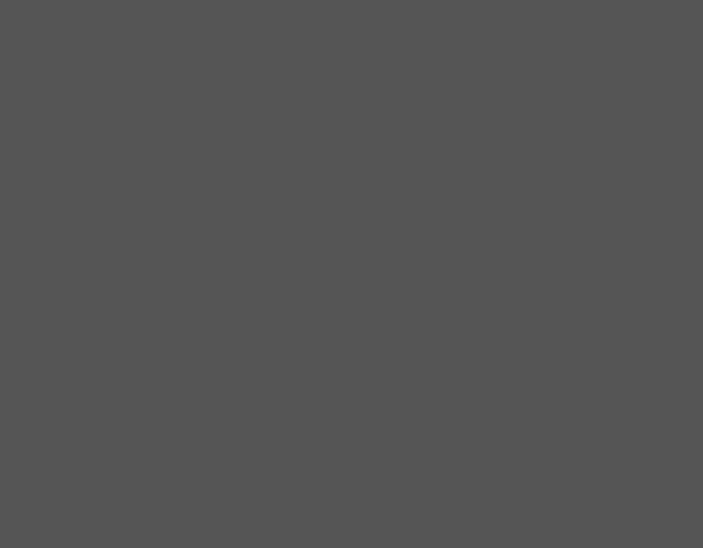
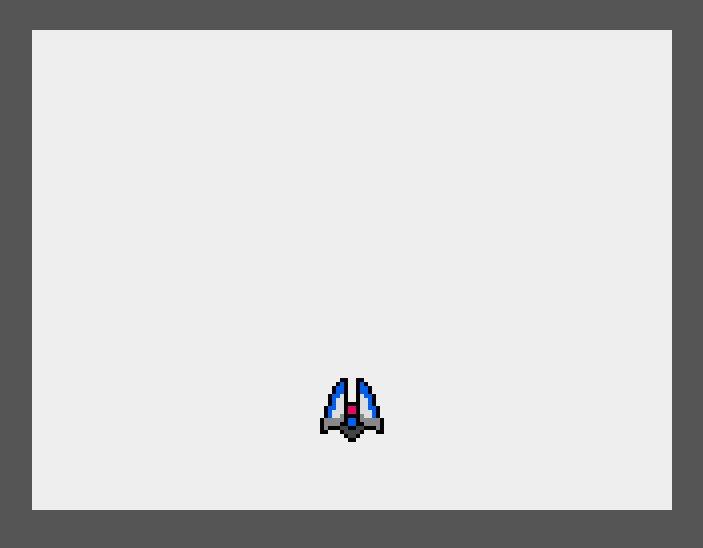
Before and after one commit to nabeliwo/canvas-shooting, a plain HTML site: page index.html in a window 1280 px wide. Shown: the whole page, without its empty margins (288-991 px from the left). Drawn offline with Linux system fonts and the light colour scheme.

Commit message:
:sparkles: Add Viper move function

```diff
--- a/css/style.css
+++ b/css/style.css
@@ -1,6 +1,6 @@
 * {
-  margin: 0px;
-  padding: 0px;
+  margin: 0;
+  padding: 0;
 }
 html, body {
   background-color: #555;
@@ -11,5 +11,5 @@ html, body {
   overflow: hidden;
 }
 canvas {
-  margin: 0px auto;
+  margin: 30px auto 0;
 }
--- a/index.html
+++ b/index.html
@@ -9,6 +9,7 @@
 <canvas id="canvas"></canvas>
 
 <script src="./script/canvas2d.js"></script>
+<script src="./script/character.js"></script>
 <script src="./script/script.js"></script>
 </body>
 </html>
--- a/script/canvas2d.js
+++ b/script/canvas2d.js
@@ -0,0 +1,34 @@
+class Canvas2DUtility {
+  constructor(canvas) {
+    this.canvasElement = canvas
+    this.context2D = canvas.getContext('2d')
+  }
+
+  get canvas() {
+    return this.canvasElement
+  }
+
+  get context() {
+    return this.context2D
+  }
+
+  imageLoader(path, callback) {
+    let target = new Image()
+
+    target.addEventListener('load', () => {
+      if (callback != null) {
+        callback(target)
+      }
+    })
+
+    target.src = path
+  }
+
+  drawRect(x, y, width, height, color) {
+    if (color != null) {
+      this.context2D.fillStyle = color
+    }
+
+    this.context2D.fillRect(x, y, width, height)
+  }
+}
--- /dev/null
+++ b/script/character.js
@@ -0,0 +1,98 @@
+class Position {
+  constructor(x, y) {
+    this.x = null
+    this.y = null
+    this.set(x, y)
+  }
+
+  set(x, y) {
+    if (x != null) this.x = x
+    if (y != null) this.y = y
+  }
+}
+
+class Character {
+  constructor(ctx, x, y, w, h, life, image) {
+    this.ctx = ctx
+    this.position = new Position(x, y)
+    this.width = w
+    this.height = h
+    this.life = life
+    this.image = image
+  }
+
+  draw() {
+    let offsetX = this.width / 2
+    let offsetY = this.height / 2
+
+    this.ctx.drawImage(
+      this.image,
+      this.position.x - offsetX,
+      this.position.y - offsetY,
+      this.width,
+      this.height,
+    )
+  }
+}
+
+class Viper extends Character {
+  constructor(ctx, x, y, w, h, image) {
+    super(ctx, x, y, w, h, 0, image)
+
+    this.speed = 3
+    this.isComing = false
+    this.comingStart = null
+    this.comingStartPosition = null
+    this.comingEndPosition = null
+  }
+
+  setComing(startX, startY, endX, endY) {
+    this.isComing = true
+    this.comingStart = Date.now()
+    this.position.set(startX, startY)
+    this.comingStartPosition = new Position(startX, startY)
+    this.comingEndPosition = new Position(endX, endY)
+  }
+
+  update() {
+    let justTime = Date.now()
+
+    if (this.isComing === true) {
+      let comingTime = (justTime - this.comingStart) / 1000
+      let y = this.comingStartPosition.y - comingTime * 50
+
+      if (y <= this.comingEndPosition.y) {
+        this.isComing = false
+        y = this.comingEndPosition.y
+      }
+
+      this.position.set(this.position.x, y)
+
+      if (justTime % 100 < 50) {
+        this.ctx.globalAlpha = 0.5
+      }
+    } else {
+      if (window.isKeyDown.key_ArrowLeft === true) {
+        this.position.x -= this.speed
+      }
+      if (window.isKeyDown.key_ArrowRight === true) {
+        this.position.x += this.speed
+      }
+      if (window.isKeyDown.key_ArrowUp === true) {
+        this.position.y -= this.speed
+      }
+      if (window.isKeyDown.key_ArrowDown === true) {
+        this.position.y += this.speed
+      }
+
+      let canvasWidth = this.ctx.canvas.width
+      let canvasHeight = this.ctx.canvas.height
+      let tx = Math.min(Math.max(this.position.x, 0), canvasWidth)
+      let ty = Math.min(Math.max(this.position.y, 0), canvasHeight)
+      this.position.set(tx, ty)
+    }
+
+    this.draw()
+    this.ctx.globalAlpha = 1.0
+  }
+}
--- a/script/script.js
+++ b/script/script.js
@@ -0,0 +1,64 @@
+(() => {
+  window.isKeyDown = {}
+
+  const CANVAS_WIDTH = 640
+  const CANVAS_HEIGHT = 480
+
+  let util = null
+  let canvas = null
+  let ctx = null
+  let image = null
+  let startTime = null
+  let viper = null
+
+  window.addEventListener('load', () => {
+    util = new Canvas2DUtility(document.body.querySelector('#canvas'))
+    canvas = util.canvas
+    ctx = util.context
+
+    util.imageLoader('./image/viper.png', loadImage => {
+      image = loadImage
+      initialize()
+      eventSetting()
+      startTime = Date.now()
+      render()
+    })
+  })
+
+  function initialize() {
+    canvas.width = CANVAS_WIDTH
+    canvas.height = CANVAS_HEIGHT
+
+    viper = new Viper(ctx, 0, 0, 64, 64, image)
+    viper.setComing(
+      CANVAS_WIDTH / 2,
+      CANVAS_HEIGHT + 50,
+      CANVAS_WIDTH / 2,
+      CANVAS_HEIGHT - 100,
+    )
+  }
+
+  function eventSetting() {
+    window.addEventListener('keydown', event => {
+      isKeyDown[`key_${event.key}`] = true
+    })
+
+    window.addEventListener('keyup', event => {
+      isKeyDown[`key_${event.key}`] = false
+    })
+  }
+
+  function render() {
+    ctx.globalAlpha = 1.0
+    util.drawRect(0, 0, canvas.width, canvas.height, '#eee')
+    let nowTime = (Date.now() - startTime) / 1000
+
+    viper.update()
+
+    requestAnimationFrame(render)
+  }
+
+  function generateRandomInt() {
+
+  }
+})()
```
Also changed, not shown: index.js (deleted).
